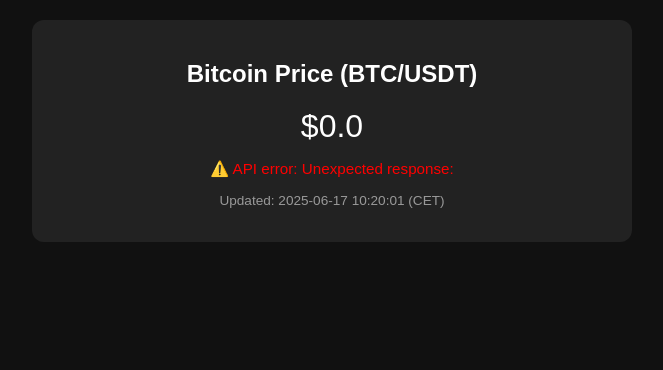
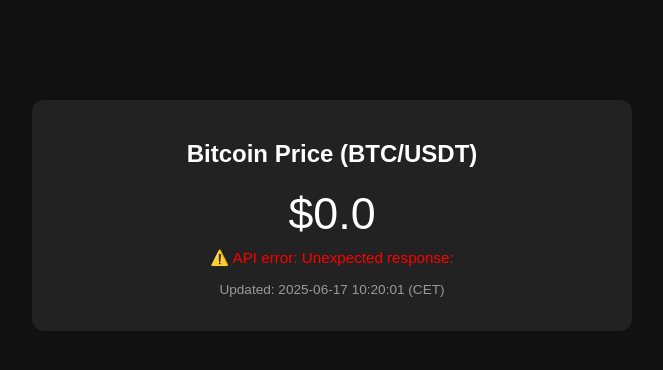
Before and after one commit to swedoc/bitcoin-sentiment-dashboard, a Flask app: page / in a window 1280 px wide. Shown: the top 370 px of the page, without its empty margins (308-971 px from the left). Run offline with Flask 3, Linux system fonts and the light colour scheme; data that the repository does not hold is empty.

Commit message:
Update index.html

```diff
--- a/templates/index.html
+++ b/templates/index.html
@@ -20,16 +20,17 @@
       background: #222;
       border-radius: 12px;
       padding: 20px;
-      margin-bottom: 20px;
+      margin-top: 80px;
       text-align: center;
     }
     .value {
-      font-size: 2em;
+      font-size: 2.8em;
       margin: 10px 0;
     }
     .error {
       color: red;
       font-size: 0.95em;
+      margin-top: 10px;
     }
     .timestamp {
       color: #999;
```
